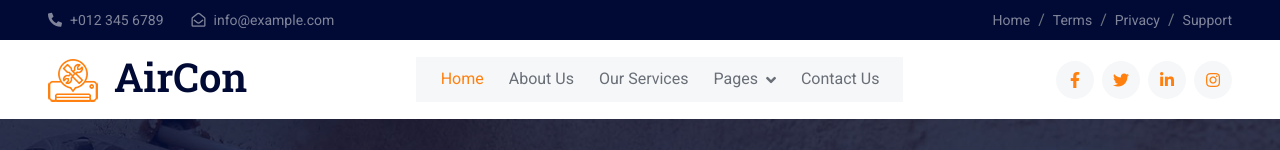
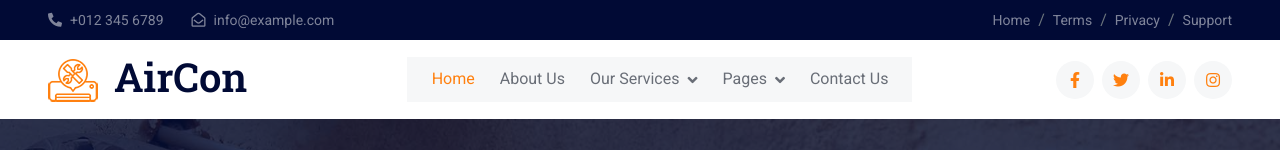
Before and after one commit to SandeepKrGupta/acrepairwebsite2, a plain HTML site: page index.html in a window 1280 px wide. Shown: the top 150 px of the page. Drawn offline with nearby package versions, Linux system fonts and the light colour scheme.

Commit message:
change in Service drop down menu

```diff
--- a/index.html
+++ b/index.html
@@ -78,9 +78,10 @@
                 <a href="index.html" class="nav-item nav-link active">Home</a>
                 <a href="about.html" class="nav-item nav-link">About Us</a>
                 <div class="nav-item dropdown">
-                    <a href="service.html" class="nav-item nav-link">Our Services</a>
+<!--                     <a href="service.html" class="nav-item nav-link">Our Services</a> -->
+                    <a href="#" class="nav-link dropdown-toggle" data-bs-toggle="dropdown">Our Services</a>
                     <div class="dropdown-menu bg-light border-0 m-0">
-                        <a href="feature.html" class="dropdown-item">Features</a>
+                        <a href="service.html" class="dropdown-item">Our Services</a>
                         <a href="quote.html" class="dropdown-item">Free Quote</a>
                         <a href="team.html" class="dropdown-item">Our Team</a>
                         <a href="testimonial.html" class="dropdown-item">Testimonial</a>
```
